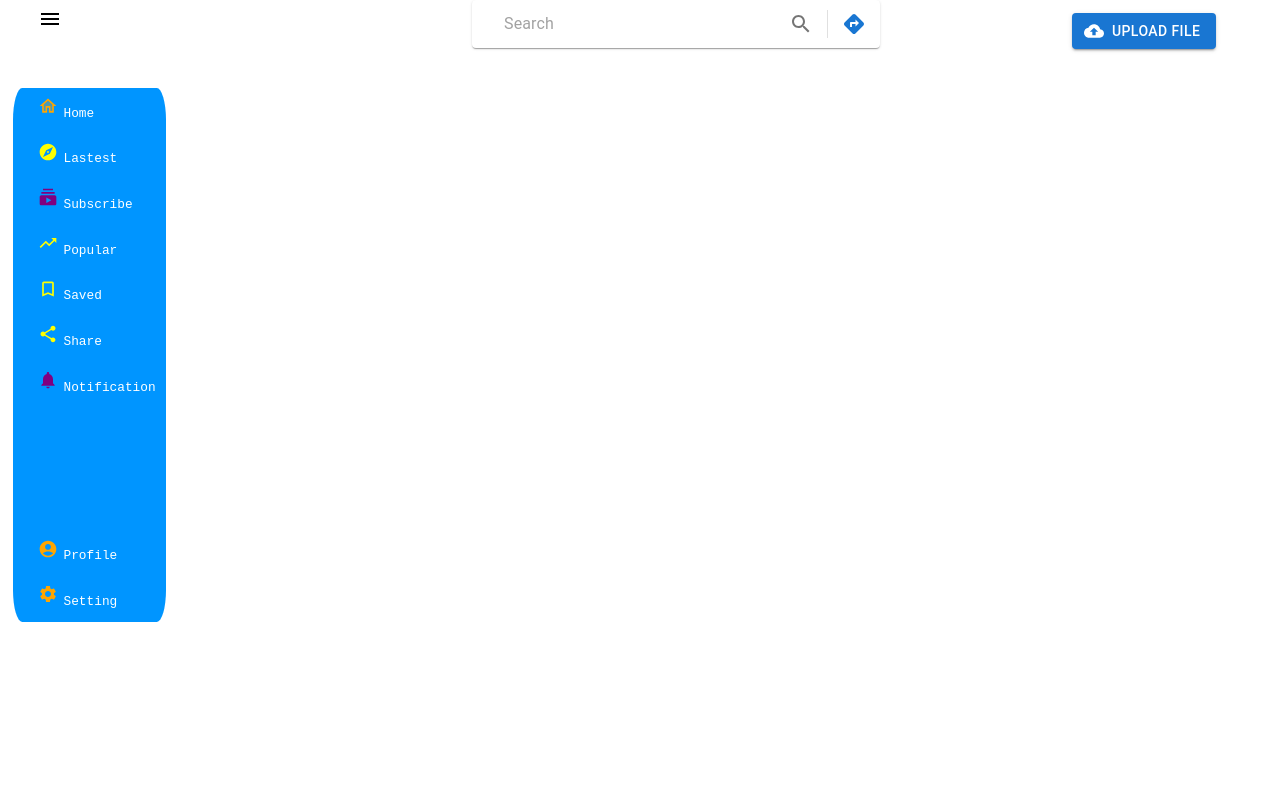
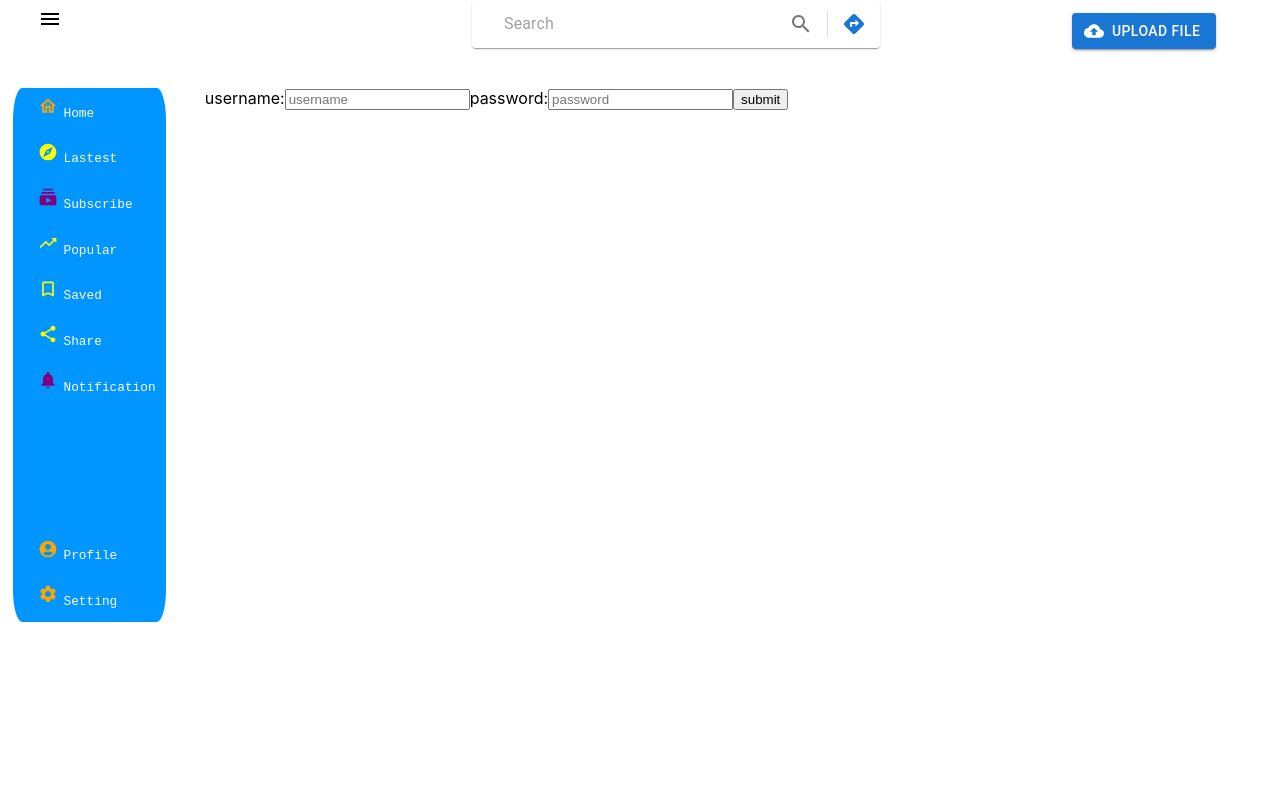
Before and after one commit to Raushankumar-prog/Zealblog, a React (Create React App) app in the folder fronted/: page /profile in a window 1280 px wide. Shown: the top 800 px of the page. Built offline with nearby package versions, Linux system fonts and the light colour scheme.

Commit message:
using fetch to connet the backend and fronted for taking user

```diff
--- a/fronted/src/Components/left/leftcomponent/profile/profile.js
+++ b/fronted/src/Components/left/leftcomponent/profile/profile.js
@@ -1,10 +1,62 @@
+import React, { useState } from 'react';
 import './profile.css';
 
+const str = "http://localhost:4001/user";
 
 const Profile = () => {
-    return ( <div>
+  const [username, setUsername] = useState('');
+  const [password, setPassword] = useState('');
 
-    </div> );
+  const getdata = () => {
+    const url = new URL(str);
+    const req = new Request(url, {
+      headers: { 'x-steve': 'hello' },
+      method: 'POST',
+      cache: 'reload',
+      body: JSON.stringify({
+        'username': username,
+        'password': password
+      })
+    });
+
+    fetch(req)
+      .then((res) => {
+        if (!res.ok) {
+          throw new Error("Invalid");
+        }
+        return res.json();
+      })
+      .then((data) => {
+        // Handle the data received from the server
+        console.log(data);
+      })
+      .catch((err) => {
+        console.warn(err.message);
+      });
+  }
+
+  return (
+    <div>
+      <form>
+        <label>username:</label>
+        <input
+          type="text"
+          placeholder='username'
+          id='username'
+          value={username}
+          onChange={(e) => setUsername(e.target.value)}
+        />
+        <label>password:</label>
+        <input
+          type='password'
+          placeholder='password'
+          value={password}
+          onChange={(e) => setPassword(e.target.value)}
+        />
+        <button type='button' onClick={getdata}>submit</button>
+      </form>
+    </div>
+  );
 }
 
 export default Profile;
```
